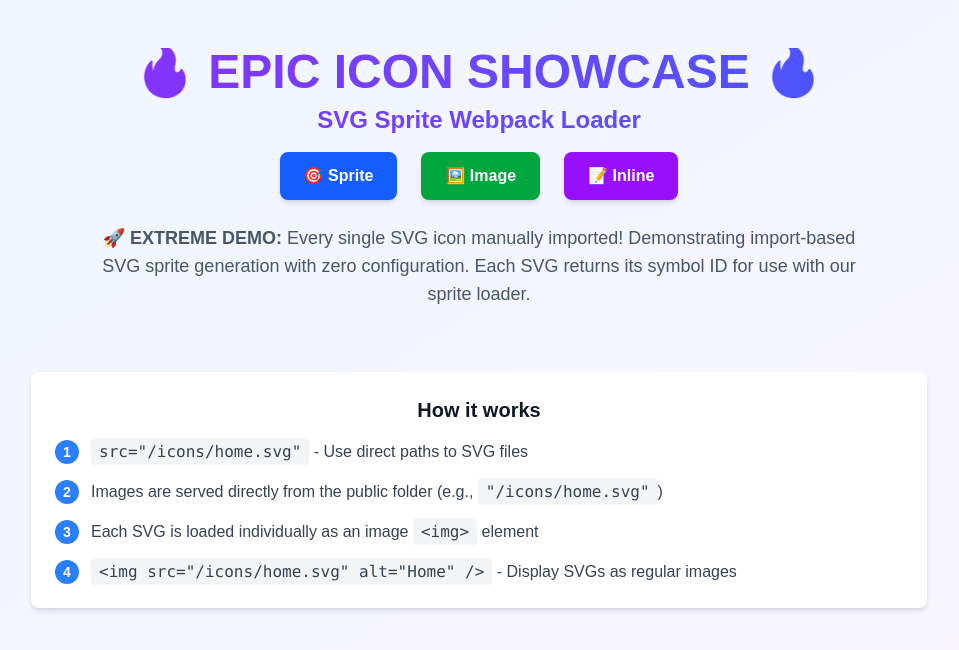
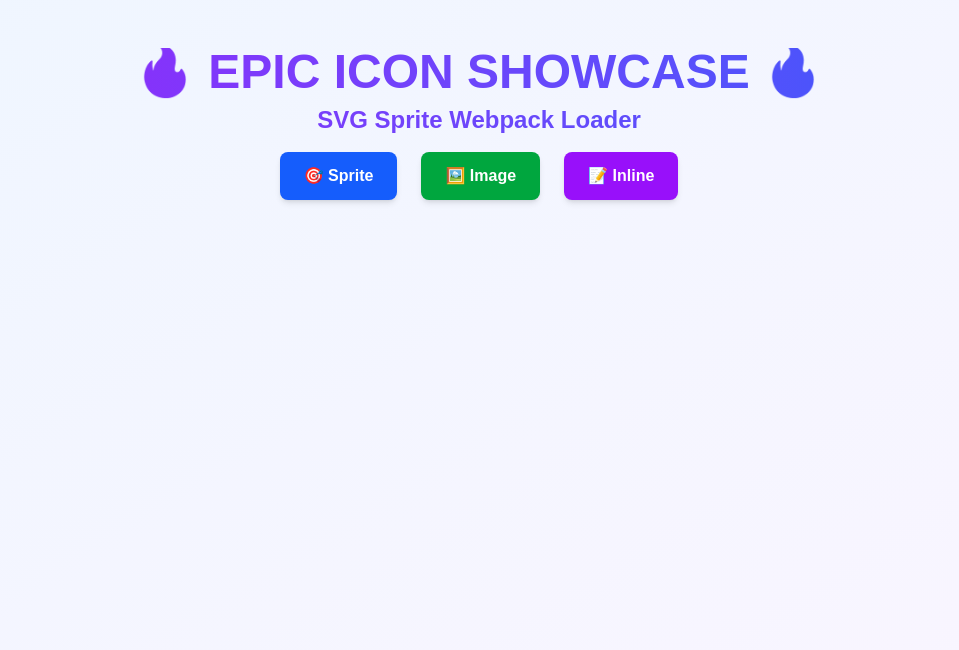
Before and after one commit to tinloof/typed-svg-sprite, a Next.js app in the folder examples/next-example/: page / in a window 1280 px wide. Shown: the top 650 px of the page, without its empty margins (161-1120 px from the left). Built offline with nearby package versions, Linux system fonts and the light colour scheme.

Commit message:
Update package-lock.json to lock React and React-DOM versions, and modify next.config.ts to enable turbopack settings. Clean up layout and page components by removing unused font imports and redundant content.

```diff
--- a/examples/next-example/app/layout.tsx
+++ b/examples/next-example/app/layout.tsx
@@ -1,18 +1,7 @@
 import type { Metadata } from "next";
-import { Geist, Geist_Mono } from "next/font/google";
 import "./globals.css";
 
 export const dynamic = "force-dynamic";
-
-const geistSans = Geist({
-  variable: "--font-geist-sans",
-  subsets: ["latin"],
-});
-
-const geistMono = Geist_Mono({
-  variable: "--font-geist-mono",
-  subsets: ["latin"],
-});
 
 export const metadata: Metadata = {
   title: "SVG Sprite Webpack Loader - Next.js Example",
@@ -34,11 +23,7 @@ export default function RootLayout({
           type="image/svg+xml"
         />
       </head>
-      <body
-        className={`${geistSans.variable} ${geistMono.variable} antialiased`}
-      >
-        {children}
-      </body>
+      <body className="antialiased">{children}</body>
     </html>
   );
 }
--- /dev/null
+++ b/examples/next-example/app/not-found.tsx
@@ -0,0 +1,18 @@
+export const dynamic = "force-dynamic";
+
+export default function NotFound() {
+  return (
+    <div className="min-h-screen flex items-center justify-center bg-gray-50">
+      <div className="text-center">
+        <h1 className="text-6xl font-bold text-gray-900 mb-4">404</h1>
+        <p className="text-xl text-gray-600 mb-8">Page not found</p>
+        <a
+          href="/"
+          className="px-6 py-3 bg-blue-600 text-white font-semibold rounded-lg hover:bg-blue-700 transition-colors"
+        >
+          Go Home
+        </a>
+      </div>
+    </div>
+  );
+}
--- a/examples/next-example/app/page.tsx
+++ b/examples/next-example/app/page.tsx
@@ -33,70 +33,7 @@ export default function Sprite() {
             📝 Inline
           </Link>
         </div>
-
-        <p className="text-lg text-gray-600 max-w-3xl mx-auto">
-          🚀 <strong>EXTREME DEMO:</strong> Every single SVG icon manually
-          imported! Demonstrating import-based SVG sprite generation with zero
-          configuration. Each SVG returns its symbol ID for use with our sprite
-          loader.
-        </p>
       </header>
-
-      <footer className="mt-16 text-center">
-        <div className="bg-white rounded-lg p-6 shadow-md max-w-4xl mx-auto">
-          <h2 className="text-xl font-semibold text-gray-900 mb-4">
-            How it works
-          </h2>
-          <div className="text-left space-y-4 text-gray-700">
-            <div className="flex items-start gap-3">
-              <span className="flex-shrink-0 w-6 h-6 bg-blue-500 text-white rounded-full flex items-center justify-center text-sm font-bold">
-                1
-              </span>
-              <p>
-                <code className="bg-gray-100 px-2 py-1 rounded">
-                  src="/icons/home.svg"
-                </code>{" "}
-                - Use direct paths to SVG files
-              </p>
-            </div>
-            <div className="flex items-start gap-3">
-              <span className="flex-shrink-0 w-6 h-6 bg-blue-500 text-white rounded-full flex items-center justify-center text-sm font-bold">
-                2
-              </span>
-              <p>
-                Images are served directly from the public folder (e.g.,{" "}
-                <code className="bg-gray-100 px-2 py-1 rounded">
-                  "/icons/home.svg"
-                </code>
-                )
-              </p>
-            </div>
-            <div className="flex items-start gap-3">
-              <span className="flex-shrink-0 w-6 h-6 bg-blue-500 text-white rounded-full flex items-center justify-center text-sm font-bold">
-                3
-              </span>
-              <p>
-                Each SVG is loaded individually as an image{" "}
-                <code className="bg-gray-100 px-2 py-1 rounded">
-                  &lt;img&gt;
-                </code>{" "}
-                element
-              </p>
-            </div>
-            <div className="flex items-start gap-3">
-              <span className="flex-shrink-0 w-6 h-6 bg-blue-500 text-white rounded-full flex items-center justify-center text-sm font-bold">
-                4
-              </span>
-              <p>
-                <code className="bg-gray-100 px-2 py-1 rounded">
-                  &lt;img src="/icons/home.svg" alt="Home" /&gt;
-                </code>{" "}
-                - Display SVGs as regular images
-              </p>
-            </div>
-          </div>
-        </div>
-      </footer>
     </div>
   );
 }
--- a/examples/next-example/next.config.ts
+++ b/examples/next-example/next.config.ts
@@ -1,6 +1,10 @@
 import type { NextConfig } from "next";
 import { withSpriteLoader } from "svg-sprite-webpack-loader/next";
 
-const nextConfig: NextConfig = {};
+const nextConfig: NextConfig = {
+  turbopack: {
+    root: __dirname,
+  },
+};
 
 export default withSpriteLoader(nextConfig);
```
Also changed, not shown: 1 other file (tests, documents, lock files or other folders).
